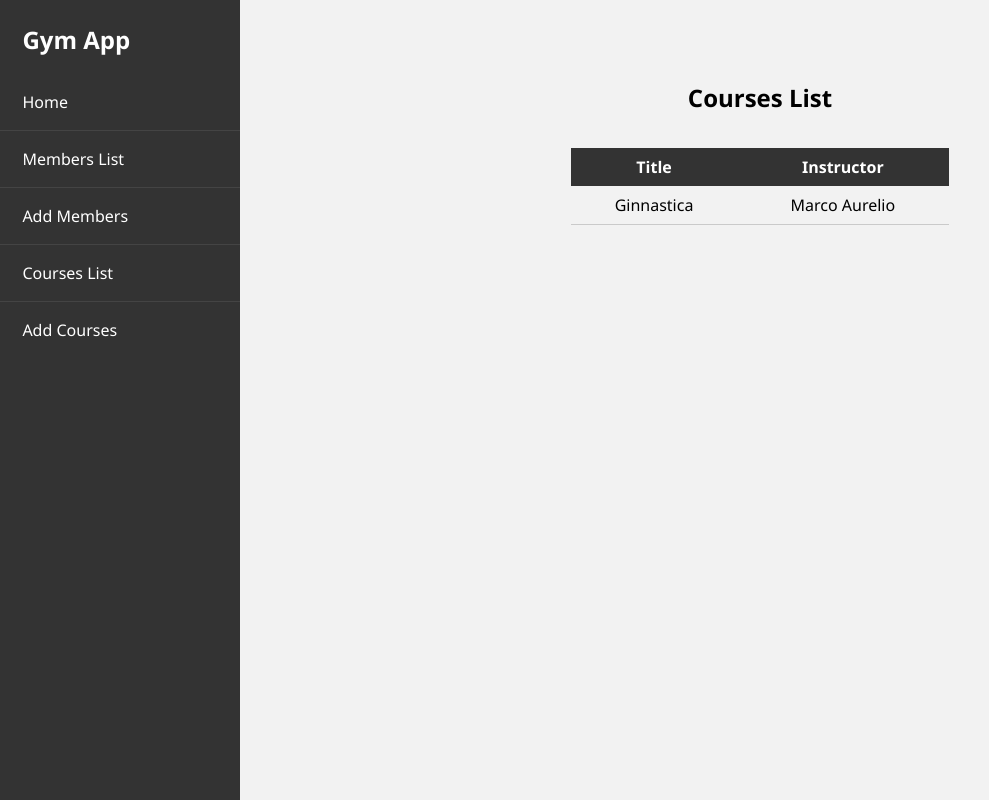
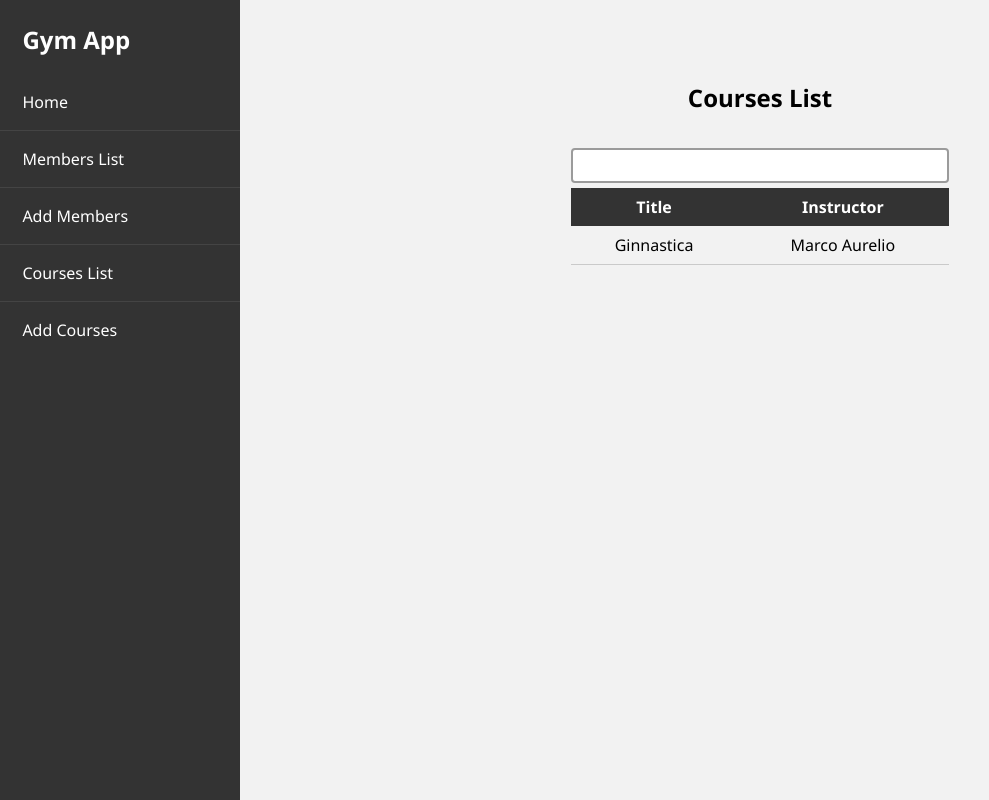
Before and after one commit to manuelmillefiori/gym-app, a React (Vite) app: page /courses in a window 1280 px wide. Shown: the whole page, without its empty margins (0-989 px from the left). Built offline with nearby package versions, Linux system fonts and the light colour scheme; data requests are answered from the project's data file.

Commit message:
added members and courses search

```diff
--- a/src/css/courses.module.css
+++ b/src/css/courses.module.css
@@ -6,6 +6,7 @@
 .coursesList {
    width: 40%;
    margin: 2rem auto;
+   margin-top: 0.3rem;
    border-collapse: collapse;
 }
 
@@ -29,3 +30,15 @@
 .coursesList tbody tr:hover {
    background-color: rgb(221, 221, 221);
 }
+
+.searchField {
+   margin: 2rem auto;
+   margin-top: 0rem;
+   margin-bottom: 0rem;
+   width: 40%;
+   border: 2px solid rgb(155, 155, 155);
+}
+
+.coursesBox {
+   text-align: center;
+}
--- a/src/routes/courses.jsx
+++ b/src/routes/courses.jsx
@@ -3,7 +3,7 @@ import { useNavigate, useLocation } from "react-router-dom";
 
 import styles from "../css/courses.module.css";
 
-import { fetchCourses } from "../services/api";
+import { fetchCourses, filterCourses } from "../services/api";
 
 export default function Courses() {
    // State to memorize courses details
@@ -29,18 +29,17 @@ export default function Courses() {
       loadCourses();
    }, [location]);
 
-
    return (
       <div>
          <h2 className={styles.titleForm}>Courses List</h2>
          {/* Componente per visualizzare la lista delle membere */}
-         <CoursesList courses={courses} />
+         <CoursesList courses={courses} setCourses={setCourses} />
       </div>
    );
 }
 
 // Componente per visualizzare la lista delle membere in una tabella
-function CoursesList({ courses, setLastRow, lastRow }) {
+function CoursesList({ courses, setCourses, setLastRow, lastRow }) {
    // Handle to navigate
    const navigate = useNavigate();
 
@@ -49,8 +48,32 @@ function CoursesList({ courses, setLastRow, lastRow }) {
       navigate("/courses/" + courses[index]._id + "/");
    }
 
+   // Function to filter the courses list
+   async function filterSearch(search) {
+      // Verifico che il campo non sia vuota
+      // per poter filtrare
+      if (search != null) {
+         // Trim della stringa
+         search = search.trim();
+
+         try {
+            // Ottengo la lista dei corsi filtrata
+            // e la aggiorno
+            const data = await filterCourses(search);
+            setCourses(data);
+         } catch (error) {
+            console.error("Error filtering courses: ", error);
+         }
+      }
+   }
 
    return (
+      <div className={styles.coursesBox}>
+         <input
+            type="text"
+            className={styles.searchField}
+            onChange={(e) => filterSearch(e.target.value)}
+         ></input>
          <table className={styles.coursesList}>
             <thead>
             <tr>
@@ -70,5 +93,6 @@ function CoursesList({ courses, setLastRow, lastRow }) {
             ))}
             </tbody>
          </table>
+      </div>
    );
 }
--- a/src/routes/members.jsx
+++ b/src/routes/members.jsx
@@ -3,7 +3,7 @@ import { useNavigate, useLocation } from "react-router-dom";
 
 import styles from "../css/members.module.css";
 
-import { fetchMembers } from "../services/api";
+import { fetchMembers, filterMembers } from "../services/api";
 
 export default function Members() {
    // State to memorize members details
@@ -34,13 +34,13 @@ export default function Members() {
       <div>
          <h2 className={styles.titleForm}>Members List</h2>
          {/* Componente per visualizzare la lista delle membere */}
-         <MemberList members={members} />
+         <MemberList members={members} setMembers={setMembers} />
       </div>
    );
 }
 
 // Componente per visualizzare la lista delle membere in una tabella
-function MemberList({ members, setLastRow, lastRow }) {
+function MemberList({ members, setMembers, setLastRow, lastRow }) {
    // Handle to navigate
    const navigate = useNavigate();
 
@@ -50,10 +50,22 @@ function MemberList({ members, setLastRow, lastRow }) {
    }
 
    // Function to filter the members list
-   function filterSearch(search) {
-      // TODO:
-      // Implementare la richiesta da inviare al server
-      console.log(search)
+   async function filterSearch(search) {
+      // Verifico che il campo non sia vuota
+      // per poter filtrare
+      if (search != null) {
+         // Trim della stringa
+         search = search.trim();
+
+         try {
+            // Ottengo la lista dei membri filtrata
+            // e la aggiorno
+            const data = await filterMembers(search);
+            setMembers(data);
+         } catch (error) {
+            console.error("Error filtering members: ", error);
+         }
+      }
    }
 
 
--- a/src/services/api.js
+++ b/src/services/api.js
@@ -11,6 +11,42 @@ export const fetchMembers = async () => {
       const response = await axios.get(url);
 
       // Obtain all the members
+      // null or undefined ret an empty array
+      return response.data || [];
+   } catch (error) {
+      // Throw the error
+      throw error;
+   }
+};
+
+// Function to fetch the members
+// with a filter
+export const filterMembers = async (search) => {
+   const url = reqUri + "/members?search=" + search;
+
+   try {
+      // Wait the response
+      const response = await axios.get(url);
+
+      // Obtain all the members
+      // null or undefined ret an empty array
+      return response.data || [];
+   } catch (error) {
+      // Throw the error
+      throw error;
+   }
+};
+
+// Function to fetch the courses
+// with a filter
+export const filterCourses = async (search) => {
+   const url = reqUri + "/courses?search=" + search;
+
+   try {
+      // Wait the response
+      const response = await axios.get(url);
+
+      // Obtain all the courses
       // null or undefined ret an empty array
       return response.data || [];
    } catch (error) {
```
Lines whose indentation alone changed are shown as unchanged.
